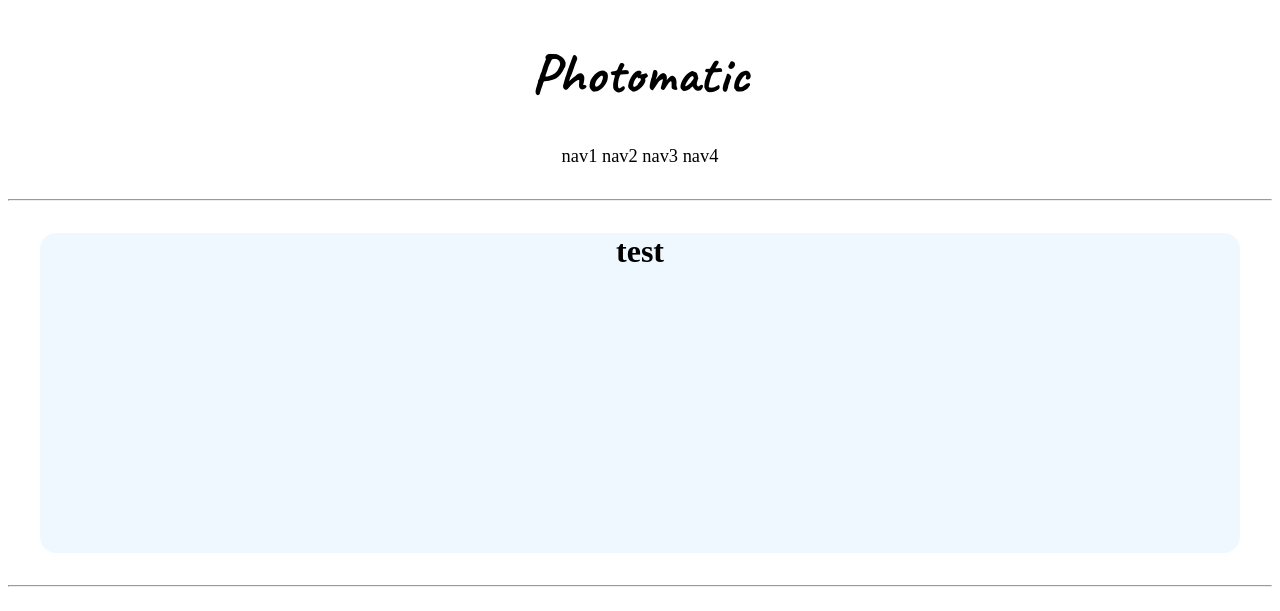
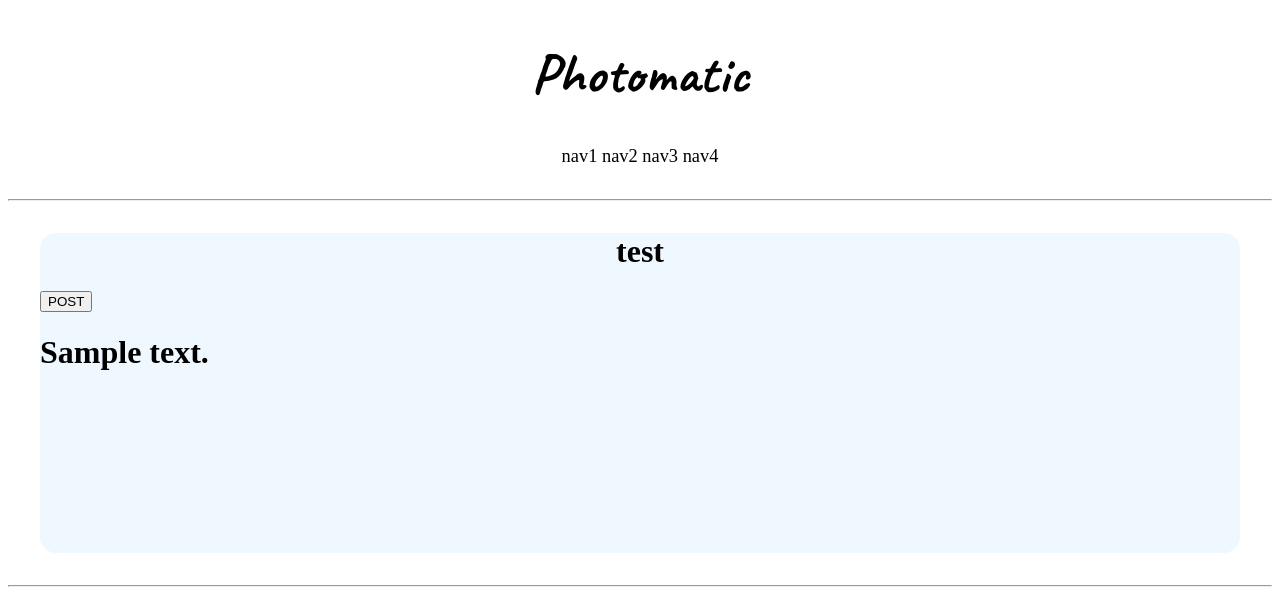
Before and after one commit to minzyk/Django_1, a Django app: template accountapp/templates/accountapp/hello_world.html in a window 1280 px wide. Shown: the top 611 px of the page. Run offline with Django 3.2, Linux system fonts and the light colour scheme; the template is opened without the code that fills it: most values are stand-ins (such as "Sample title", 1, 10 or a date in 2020).

Commit message:
210604 form 생성

```diff
--- a/accountapp/templates/accountapp/hello_world.html
+++ b/accountapp/templates/accountapp/hello_world.html
@@ -9,6 +9,19 @@
     </style>
 
     <div style="height: 20rem; background-color: #F0F8FF; border-radius: 1rem; margin: 2rem;">
-        <h1 class="test">test</h1>
+        <h1 class="test">test</h1>      <!-- 스타일은 클래스로 따로 지정 -->
+
+        <form action="/account/hello_world/" method="post">
+            {% csrf_token %}    <!-- csrf 공격에 대한 방어 -->
+
+            <input type="submit" class="btn btn-primary" value="POST">
+            <!-- Submit 누르면 POST로 넘어간다 -->
+        </form>
+
+        <h1>
+            {{ text }}
+        </h1>
+
     </div>
+
 {% endblock %}
--- a/accountapp/views.py
+++ b/accountapp/views.py
@@ -6,4 +6,8 @@ from django.shortcuts import render
 
 
 def hello_world(request):
-    return render(request, 'accountapp/hello_world.html')    # HttpResponse ('Hello world!')
+
+    if request.method == "POST":
+        return render(request, 'accountapp/hello_world.html', context={'text': 'POST METHOD'})    # HttpResponse ('Hello world!')
+    else:
+        return render(request, 'accountapp/hello_world.html', context={'text': 'GET METHOD'})
--- a/static/base.css
+++ b/static/base.css
@@ -1,7 +1,7 @@
 
 .photomatic_header_logo{
     font-family: 'Caveat', cursive;
-    font-size: 3.5rem;
+    font-size: 3.5rem;  /* rem을 쓰는 이유는 반응형웹에 최적화 되었기때문 */
 }
 
 .photomatic_header_button{
```
